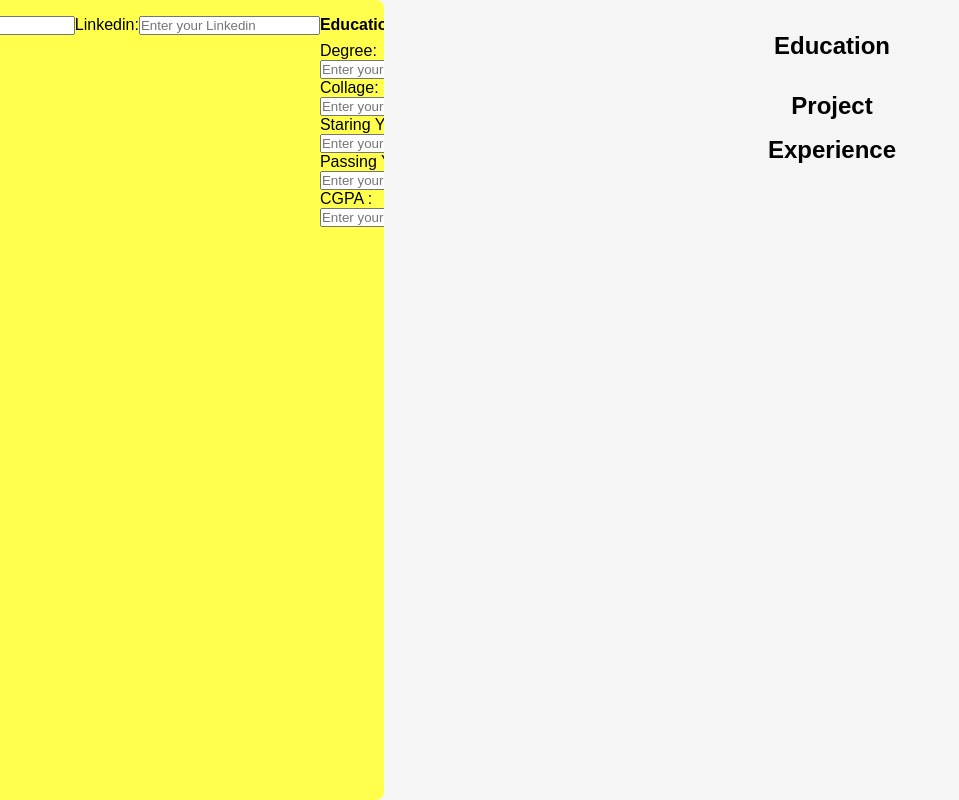
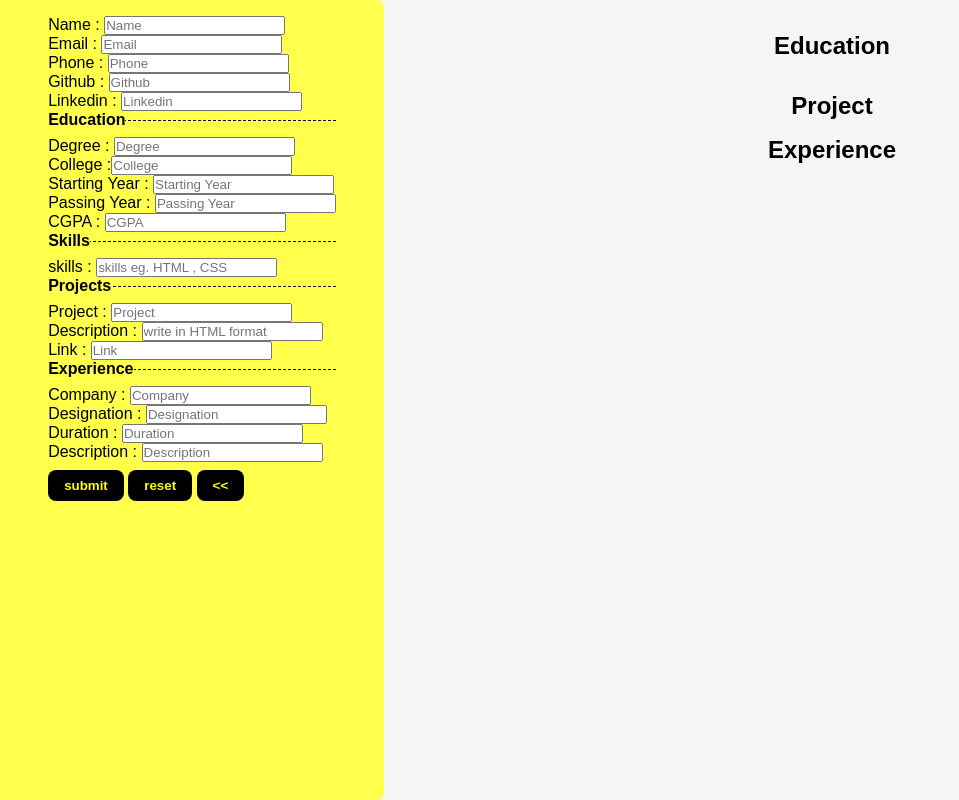
Before and after one commit to shobitharanipambala/shobitharani-_Autogenerated-CV, a plain HTML site: page index.html in a window 1280 px wide. Shown: the whole page, without its empty margins (0-959 px from the left). Drawn offline with Linux system fonts and the light colour scheme.

Commit message:
shobitharani-_Autogenerated-CV

```diff
--- a/index.html
+++ b/index.html
@@ -1,68 +1,177 @@
 <!DOCTYPE html>
 <html lang="en">
   <head>
-    <meta charset="UTF-8">
-    <meta http-equiv="X-UA-Compatible" content="IE=edge">
-    <meta name="viewport" content="width=device-width, initial-scale=1.0">
+    <meta charset="UTF-8" />
+
+    <meta http-equiv="X-UA-Compatible" content="IE=edge" />
+
+    <meta name="viewport" content="width=device-width, initial-scale=1.0" />
+
     <title>Resume</title>
-    <link rel="stylesheet" href="./style.css"/>
-
+    <link rel="stylesheet" href="style.css" />
   </head>
   <body>
     <main>
       <div class="left">
+        <form>
+          <!-- Name , Email , Phone , Github , Linkedin -->
+          <!-- name  -->
+          <label for="Name">Name :</label>
+          <input type="text" id="Name" name="Name" placeholder="Name" /><br />
 
-                <label for="name">Name:</label><input type="text" placeholder="Enter your Name "><br/>
-                <label for="Email">Email:</label><input type="text" placeholder="Enter your Email"><br>
-                <label for="Phone">Phone:</label><input type="text" placeholder="Enter your phone"><br>
-                <label for="Github">Github:</label><input type="link" placeholder="Enter your Github" ><br>
-                <label for="Linkedin">Linkedin:</label><input type="link"placeholder="Enter your Linkedin"><br>
+          <!-- Email  -->
+          <label for="Email">Email : </label>
+          <input
+            type="email"
+            id="Email"
+            name="Email"
+            placeholder="Email"
+          /><br />
 
-                    <!-- Name , Email , Phone , Github , Linkedin -- done --->
+          <!-- phone  -->
+          <label for="Phone">Phone : </label>
+          <input type="tel" id="Phone" name="Phone" placeholder="Phone" /><br />
+          <!-- Github -->
+          <label for="Github">Github : </label>
+          <input
+            type="text"
+            id="Github"
+            name="Github"
+            placeholder="Github"
+          /><br />
+
+          <!-- linkedin  -->
+          <label for="Linkedin">Linkedin : </label>
+          <input
+            type="text"
+            id="Linkedin"
+            name="Linkedin"
+            placeholder="Linkedin"
+          /><br />
           <fieldset>
             <legend>Education</legend>
-
-                        <lable for ="Degree"> Degree:</lable><input type ="text" placeholder="Enter your Degree"><br>
-                        <lable for ="Collage">Collage:</lable><input type ="text" placeholder="Enter your Collage"><br>
-                        <lable for ="Staring Year">Staring Year:</lable><input type ="text" placeholder="Enter your Staring Year"><br>
-                        <lable for ="Passing Year">Passing Year:</lable><input type ="text" placeholder="Enter your Passing Year"><br>
-                        <lable for ="CGPA"></lable>CGPA :<input type ="text" placeholder="Enter your CGPA"><br>
+            <!-- Degree  -->
+            <label for="Degree">Degree : </label>
+            <input
+              type="text"
+              id="Degree"
+              name="Degree"
+              placeholder="Degree"
+            /><br />
+            <!-- College  -->
+            <label for="College">College :</label
+            ><input
+              type="text"
+              id="College"
+              name="College"
+              placeholder="College"
+            /><br />
+            <!-- Starting Year  -->
+            <label for="Starting Year">Starting Year : </label>
+            <input
+              type="text"
+              id="Starting Year"
+              name="Starting Year"
+              placeholder="Starting Year"
+            /><br />
+            <!-- Passing Year  -->
+            <label for="Passing Year">Passing Year : </label>
+            <input
+              type="text"
+              id="Passing Year"
+              name="Passing Year"
+              placeholder="Passing Year"
+            /><br />
+            <!-- CGPA  -->
+            <label for="CGPA">CGPA : </label>
+            <input type="text" id="CGPA" name="CGPA" placeholder="CGPA" /><br />
 
             <!-- Degree , College , Starting Year , Passing Year , CGPA -->
           </fieldset>
-                <!-------Skills --------------------------------------->
-
           <fieldset>
             <legend>Skills</legend>
-
-                        Skills: <textarea  placeholder="Enter your text"></textarea>
-
             <!-- skills -->
+            <label for="skills">skills : </label>
+            <input
+              type="textarea"
+              id="skills"
+              name="skills"
+              placeholder="skills eg. HTML , CSS"
+            /><br />
           </fieldset>
-
-
           <fieldset>
             <legend>Projects</legend>
+            <!-- Project , Description , Link -->
+            <!-- Project  -->
+            <label for="Project">Project : </label>
+            <input
+              type="text"
+              id="Project"
+              name="Project"
+              placeholder="Project"
+            /><br />
 
-                        <label for = "Project"> Project: </label><input type="text" placeholder="Enter your project deatils "><br>
-                        Description:<textarea placeholder= "Enter the decription "></textarea><br>
-                        <label for = "Link"> Link: </label><input type="text" placeholder="Enter your Link "><br>
+            <!-- Description -->
+            <label for="Description">Description : </label>
+            <input
+              type="text"
+              id="Description"
+              name="Description"
+              placeholder="write in HTML format"
+            /><br />
 
-
-                    <!-- Project , Description , Link -->
+            <!-- Link  -->
+            <label for="Link">Link : </label>
+            <input
+              type="text"
+              id="Link"
+              name="Link"
+              placeholder="Link"
+              required
+            /><br />
           </fieldset>
           <fieldset>
             <legend>Experience</legend>
-                    <label for = "Company"> Company</label><input type="text" placeholder="Enter your project Company"><br>
-                    <label for = "Designation"> Designation: </label><input type="text" placeholder="Enter your Designation "><br>
-                    <label for = "Duration"> Duration: </label><input type="text" placeholder="Enter your Duration"><br>
-                    Description:<textarea placeholder= "Enter the decription "></textarea><br>
             <!-- Company , Designation , Duration , Description -->
+            <!-- Company  -->
+            <label for="Company">Company : </label>
+            <input
+              type="text"
+              id="Company"
+              name="Company"
+              placeholder="Company"
+            /><br />
+
+            <!-- Designation  -->
+            <label for="Designation">Designation : </label>
+            <input
+              type="text"
+              id="Designation"
+              name="Designation"
+              placeholder="Designation"
+            /><br />
+            <!-- Duration -->
+            <label for="Duration">Duration : </label>
+            <input
+              type="text"
+              id="Duration"
+              name="Duration"
+              placeholder="Duration"
+            /><br />
+
+            <!-- Description -->
+            <label for="Description">Description : </label
+            ><input
+              type="text"
+              id="Description"
+              name="Description"
+              placeholder="Description"
+            /><br />
           </fieldset>
           <button type="submit" class="btn">submit</button>
           <button type="reset" class="btn">reset</button>
-                <button class="btn" onclick="handleLeft()">>></button>
-
+          <button class="btn" onclick="handleLeft()"><<</button>
+        </form>
       </div>
       <div class="right">
         <div class="block1">
@@ -72,8 +181,7 @@
         <div class="block2">
           <h2>Education</h2>
         </div>
-            <div class="block3">
-            </div>
+        <div class="block3"></div>
         <div class="block4">
           <h2>Project</h2>
         </div>
```
Lines whose indentation alone changed are shown as unchanged.
